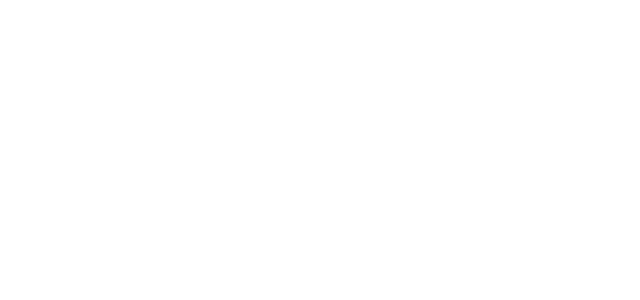
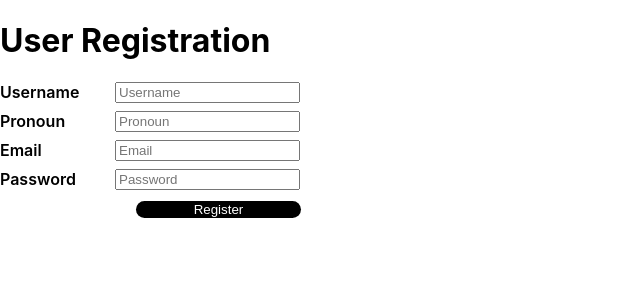
Before and after one commit to sammierosado/liftoff-group-3, a React (Create React App) app in the folder src/main/react-app-brainyBunch/: page /register in a window 1280 px wide. Before the commit this address had no page. Shown: the top 300 px of the page, without its empty margins (0-640 px from the left). Built offline with nearby package versions, Linux system fonts and the light colour scheme.

Commit message:
Changed user register and user login page thymeleaf template page into react pages.

```diff
--- a/src/main/react-app-brainyBunch/package.json
+++ b/src/main/react-app-brainyBunch/package.json
@@ -6,6 +6,7 @@
     "@testing-library/jest-dom": "^5.17.0",
     "@testing-library/react": "^13.4.0",
     "@testing-library/user-event": "^13.5.0",
+    "axios": "^1.6.2",
     "react": "^18.2.0",
     "react-dom": "^18.2.0",
     "react-router-dom": "^6.20.1",
--- a/src/main/react-app-brainyBunch/src/App.js
+++ b/src/main/react-app-brainyBunch/src/App.js
@@ -5,6 +5,8 @@
 import { BrowserRouter as Router, Routes, Route } from "react-router-dom";
 import HomePage from "./components/HomePage";
 import LikedSongs from "./components/LikedSongs";
+import Login from "./components/Login";
+import Register from "./components/Register";
 
 
 
@@ -15,7 +17,9 @@
         <Routes>
             <Route path="/" element={<HomePage />} />
             <Route path="/likedsongs" element={<LikedSongs />} />
-        </Routes>
+            <Route path="/register" element={<Register />} />
+            <Route path="/login" element={<Login />} />
+          </Routes>
       </div>
     </Router>
   );
--- a/src/main/react-app-brainyBunch/src/components/HomePage.js
+++ b/src/main/react-app-brainyBunch/src/components/HomePage.js
@@ -1,9 +1,17 @@
 import React from "react";
+import "../css/homePage.css";
+import {Link} from "react-router-dom";
 
 function HomePage() {
   return (
-    <div>
-      <h1>Welcome to my website</h1>
+    <div className="homePage">
+      <div className="nav">
+        <h1 className="heading">Welcome to my website</h1>
+        <span className="nav_routes" >
+          <Link to="/register">Register User</Link>&nbsp;&nbsp;
+          <Link to="/login">Login</Link>
+        </span>
+      </div>
       <p>Here's some content for the homepage</p>
     </div>
   );
--- /dev/null
+++ b/src/main/react-app-brainyBunch/src/components/Login.js
@@ -0,0 +1,56 @@
+import React, { useState } from "react";
+import "../css/loginPage.css";
+
+function Login() {
+  const [email, setEmail] = useState(null);
+  const [password, setPassword] = useState(null);
+
+  const handleInputChange = (e) => {
+    const { id, value } = e.target;
+    if (id === "email") {
+      setEmail(value);
+    }
+    if (id === "password") {
+      setPassword(value);
+    }
+  };
+
+  const handleSubmit = () => {
+    console.log(email, password);
+  };
+
+  return (
+    <div className="login">
+      <div className="login-form">
+        <h1>User Login</h1>
+        <div className="email form-group">
+          <label for="email">Email </label>
+          <input
+            type="text"
+            value={email}
+            onChange={(e) => handleInputChange(e)}
+            id="email"
+            placeholder="Email"
+          />
+        </div>
+        <div className="password form-group">
+          <label for="password">Password </label>
+          <input
+            type="text"
+            value={password}
+            onChange={(e) => handleInputChange(e)}
+            id="password"
+            placeholder="Password"
+          />
+        </div>
+        <div className="footer">
+          <button type="submit" className="login_btn">
+            Login
+          </button>
+        </div>
+      </div>
+    </div>
+  );
+}
+
+export default Login;
--- /dev/null
+++ b/src/main/react-app-brainyBunch/src/components/Register.js
@@ -0,0 +1,106 @@
+import React, { useState } from "react";
+import UserService from "../services/UserService";
+import axios from "axios";
+import "../css/registerPage.css";
+
+function Register() {
+  const [user, setUser] = useState({
+    id: "",
+    username: "",
+    email: "",
+    password: "",
+  });
+
+  const handleChange = (field, value) => {
+    let updatedUser = { ...user };
+    if (field === "username") {
+      updatedUser.username = value;
+    }
+    if (field === "pronoun") {
+      updatedUser.pronoun = value;
+    }
+    if (field === "email") {
+      updatedUser.email = value;
+    }
+    if (field === "password") {
+      updatedUser.password = value;
+    }
+    setUser(updatedUser);
+  };
+
+  // const saveUser = async () => {
+  //   try {
+  //     const addedUser = await axios.post(
+  //       "http://localhost:8080/register",
+  //       user
+  //     );
+  //   } catch (error) {
+  //     console.log("User unable to register" + error);
+  //   }
+  //    e.preventDefault();
+  //     UserService.saveUser(user)
+  //       .then((response) => {
+  //         console.log(response);
+  //       })
+  //       .catch((error) => {
+  //         console.log(error);
+  //       });
+  // };
+  console.log(user);
+  return (
+    <div className="register">
+      <div>
+        <h1>User Registration</h1>
+        <div className="register-form">
+          <div className="username form-group">
+            <label for="username">Username </label>
+            <input
+              type="text"
+              value={user.username}
+              onChange={(e) => handleChange("username", e.target.value)}
+              id="username"
+              placeholder="Username"
+            />
+          </div>
+          <div className="pronoun form-group">
+            <label for="pronoun">Pronoun </label>
+            <input
+              type="text"
+              value={user.pronoun}
+              onChange={(e) => handleChange("pronoun", e.target.value)}
+              id="pronoun"
+              placeholder="Pronoun"
+            />
+          </div>
+          <div className="email form-group">
+            <label for="email">Email </label>
+            <input
+              type="text"
+              value={user.email}
+              onChange={(e) => handleChange("email", e.target.value)}
+              id="email"
+              placeholder="Email"
+            />
+          </div>
+          <div className="password form-group">
+            <label for="password">Password </label>
+            <input
+              type="password"
+              value={user.password}
+              onChange={(e) => handleChange("password", e.target.value)}
+              id="password"
+              placeholder="Password"
+            />
+          </div>
+          <div className="footer">
+            <button type="submit" className="register_btn">
+              Register
+            </button>
+          </div>
+        </div>
+      </div>
+    </div>
+  );
+}
+
+export default Register;
--- /dev/null
+++ b/src/main/react-app-brainyBunch/src/css/homePage.css
@@ -0,0 +1,9 @@
+.homePage .nav {
+  display: flex;
+  justify-content: space-between;
+  align-items: center;
+}
+
+.homePage .nav .nav_routes {
+  margin-right: 2rem;
+}
--- /dev/null
+++ b/src/main/react-app-brainyBunch/src/css/loginPage.css
@@ -0,0 +1,21 @@
+.login .login-form {
+  width: 250px;
+}
+
+.login .login-form .form-group {
+  display: flex;
+  justify-content: space-between;
+  margin-bottom: 0.5rem;
+}
+.login .login-form .form-group label {
+  font-weight: 600;
+}
+
+.login .login-form .login_btn {
+  margin-left: 5.25rem;
+  width: 165px;
+  border-radius: 10px;
+  background-color: black;
+  color: white;
+  border: none;
+}
--- /dev/null
+++ b/src/main/react-app-brainyBunch/src/css/registerPage.css
@@ -0,0 +1,21 @@
+.register .register-form {
+  width: 300px;
+ }
+
+.register .register-form .form-group {
+  display: flex;
+  justify-content: space-between;
+  margin-bottom: 0.5rem;
+}
+.register .register-form .form-group label {
+  font-weight: 600 ;
+}
+
+.register .register-form .register_btn {
+  margin-left: 8.5rem;
+  width: 165px;
+  border-radius: 10px;
+  background-color: black;
+  color: white;
+  border: none;
+}
```
